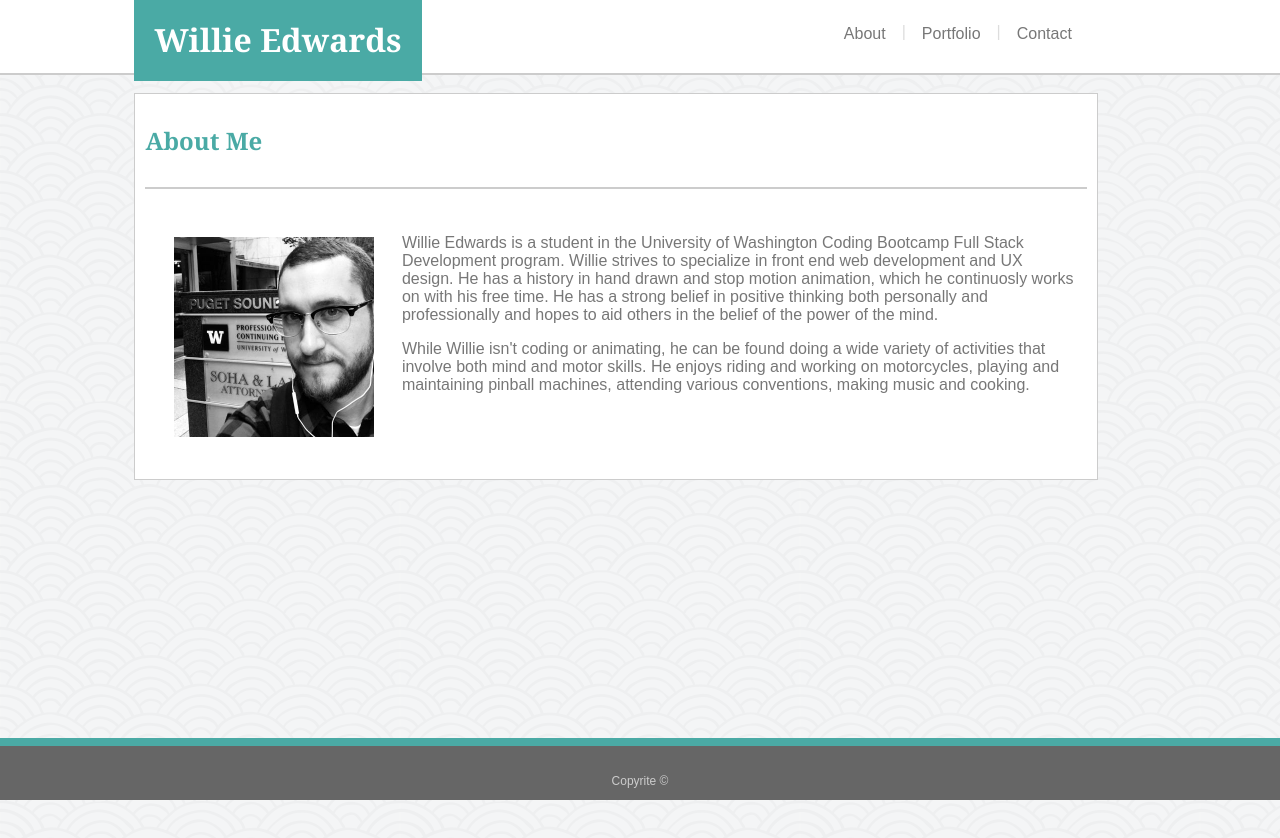
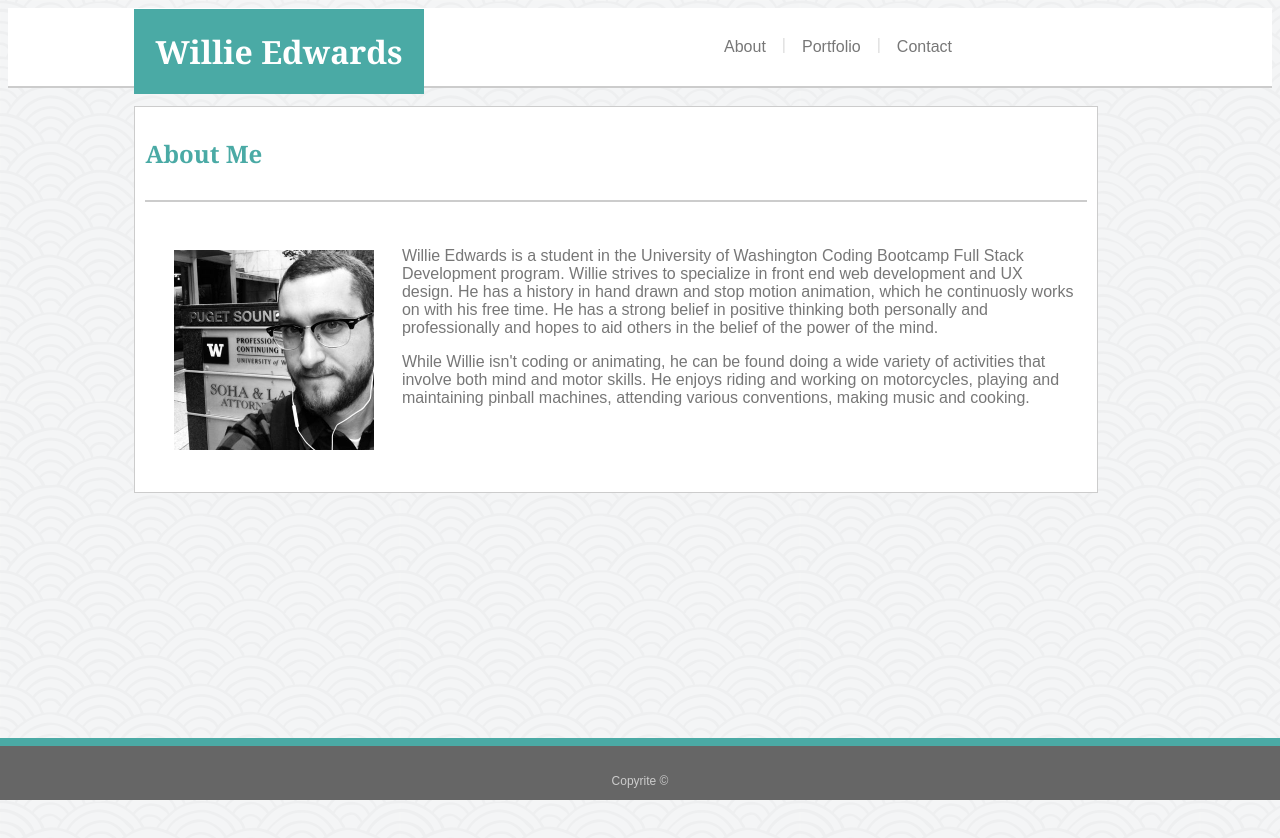
Before and after one commit to WillieEdwards/Basic-Portfolio, a plain HTML site: page index.html in a window 1280 px wide. Drawn offline with Linux system fonts and the light colour scheme.

Commit message:
removed negative margins from header elements

```diff
--- a/assets/css/style.css
+++ b/assets/css/style.css
@@ -1,9 +1,6 @@
 header {
     background-color: #ffffff;
     border-bottom: 2px solid #cccccc;
-    margin-top: -1.05%;
-    margin-right: -0.65%;
-    margin-left: -0.65%;
 }
 
 body {
@@ -17,8 +14,8 @@ body {
 h1 {
     color: #ffffff;
     background-color: #4aaaa5;
-    padding: 20px;
-    margin-top: -2%;
+    padding: 21px;
+    margin-top: 3%;
     font-family: Georgia, 'Times New Roman', Times, serif;
 }
 
@@ -31,8 +28,6 @@ h2 {
 
 ul {
     list-style-type: none;
-    margin-left: 10%;
-    margin-right: 10%;
     width: 960px;
     padding: 0px;
     overflow: hidden;
@@ -67,7 +62,7 @@ p {
 
 .name {
     position: absolute;
-    top: 0.5%;
+    top: 0;
     left: 0.5%;
     margin-left: 10%;
 }
--- a/index.html
+++ b/index.html
@@ -12,16 +12,23 @@
 <body>
 
     <header>
-    <div class=name>
+
+        <div class="name">
             <h1>Willie Edwards</h1>
         </div>
 
         <ul>
-        <li><a href="contact.html">Contact</a><li class="pipe">|</li></li>
-        <li><a href="portfolio.html">Portfolio</a><li class="pipe">|</li></li>
+            <li><a href="contact.html">Contact</a>
+            <li class="pipe">|</li>
+            </li>
+            <li><a href="portfolio.html">Portfolio</a>
+            <li class="pipe">|</li>
+            </li>
             <li><a href="index.html">About</a></li>
         </ul>
+
     </header>
+
 
     <br>
     <div class="main">
@@ -33,10 +40,16 @@
 
         <div class="bio">
             <p>
-        Willie Edwards is a student in the University of Washington Coding Bootcamp Full Stack Development program. Willie strives to specialize in front end web development and UX design. He has a history in hand drawn and stop motion animation, which he continuosly works on with his free time. He has a strong belief in positive thinking both personally and professionally and hopes to aid others in the belief of the power of the mind.
+                Willie Edwards is a student in the University of Washington Coding Bootcamp Full Stack Development
+                program. Willie strives to specialize in front end web development and UX design. He has a history in
+                hand drawn and stop motion animation, which he continuosly works on with his free time. He has a strong
+                belief in positive thinking both personally and professionally and hopes to aid others in the belief of
+                the power of the mind.
             </p>
             <p>
-        While Willie isn't coding or animating, he can be found doing a wide variety of activities that involve both mind and motor skills. He enjoys riding and working on motorcycles, playing and maintaining pinball machines, attending various conventions, making music and cooking.
+                While Willie isn't coding or animating, he can be found doing a wide variety of activities that involve
+                both mind and motor skills. He enjoys riding and working on motorcycles, playing and maintaining pinball
+                machines, attending various conventions, making music and cooking.
             </p>
         </div>
     </div>
@@ -46,4 +59,5 @@
     </div>
 
 </body>
+
 </html>
```
Also changed, not shown: assets/images/rutgers-info-widget.jpg. Lines whose indentation alone changed are shown as unchanged.
